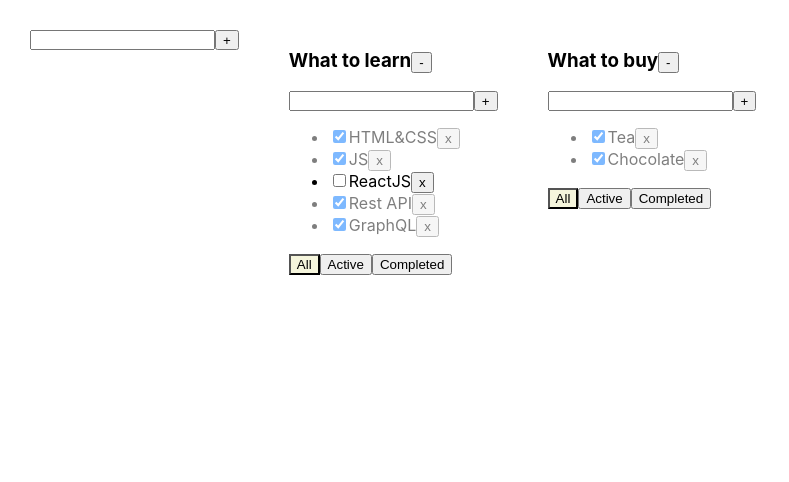
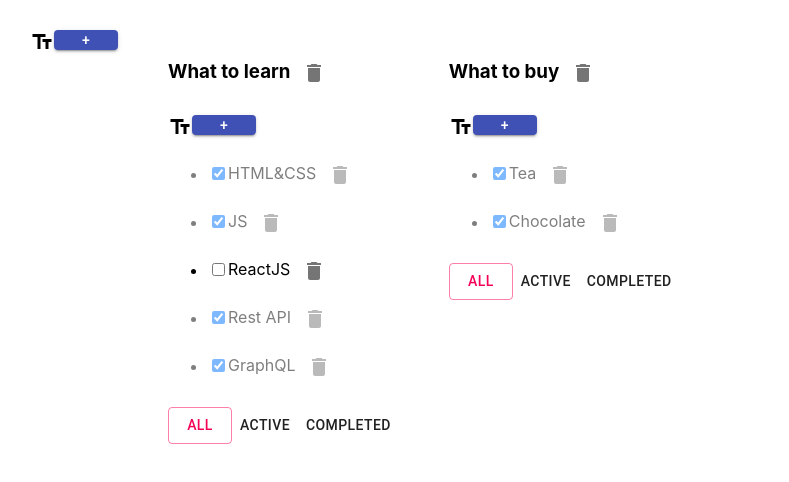
Before and after one commit to vovatum/todolist-offline, a React (Create React App) app: page / in a window 1280 px wide. Shown: the top 482 px of the page, without its empty margins (0-789 px from the left). Built offline with nearby package versions, Linux system fonts and the light colour scheme.

Commit message:
Todolist - TS - 07 - material-ui <7

```diff
--- a/package.json
+++ b/package.json
@@ -3,6 +3,8 @@
   "version": "0.1.0",
   "private": true,
   "dependencies": {
+    "@material-ui/core": "^4.11.0",
+    "@material-ui/icons": "^4.9.1",
     "@testing-library/jest-dom": "^4.2.4",
     "@testing-library/react": "^9.3.2",
     "@testing-library/user-event": "^7.1.2",
--- a/src/AddItemForm.tsx
+++ b/src/AddItemForm.tsx
@@ -1,4 +1,6 @@
 import React, {ChangeEvent, useState} from "react";
+import {Button} from "@material-ui/core";
+import {TextFields} from "@material-ui/icons";
 
 type AddItemFormPropsType = {
     addItem: (title: string) => void
@@ -27,12 +29,16 @@ function AddItemForm(props: AddItemFormPropsType) {
     return (
         <div>
             <div className={'inbuer'}>
-                <input value={title}
-                       onChange={onChangeHandler}
-                       onKeyPress={onKeyPressHandler}
-                       className={error ? 'error' : ''}
+                <TextFields
+                    variant={''}
+                    value={title}
+                    onChange={onChangeHandler}
+                    onKeyPress={onKeyPressHandler}
+                    className={error ? 'error' : ''}
                 />
-                <button onClick={onAddItem}>+</button>
+                <Button variant='contained'
+                        color='primary'
+                        onClick={onAddItem}>+</Button>
             </div>
             <div>
                 {error && <div className={'error-message'}>{error}</div>}
--- a/src/Todolist.tsx
+++ b/src/Todolist.tsx
@@ -2,6 +2,8 @@ import React, {ChangeEvent} from "react";
 import {FilterValuesType} from "./App";
 import AddItemForm from "./AddItemForm";
 import {EditedSpan} from "./EditedSpan";
+import {Button, IconButton} from "@material-ui/core";
+import {Delete} from "@material-ui/icons";
 
 export type TaskType = {
     id: string
@@ -34,6 +36,7 @@ export function Todolist(props: PropsType) {
     const onAllClickHandler = () => props.changeFilter('all', props.id)
     const onCompletedClickHandler = () => props.changeFilter('completed', props.id)
 
+    // @ts-ignore
     return (
         <div>
             <div>
@@ -41,7 +44,9 @@ export function Todolist(props: PropsType) {
                     <EditedSpan value={props.title}
                                 changeTitle={onChangeTodolistTitle}
                     />
-                    <button onClick={onRemoveTodolist}>-</button>
+                    <IconButton onClick={onRemoveTodolist}>
+                        <Delete/>
+                    </IconButton>
                 </h3>
             </div>
             <AddItemForm addItem={onAddTask}/>
@@ -63,26 +68,29 @@ export function Todolist(props: PropsType) {
                             <EditedSpan value={task.title}
                                         changeTitle={onChangeTaskTitle}
                             />
-                            <button onClick={onClickHandler}
-                            >х
-                            </button>
+                            <IconButton onClick={onClickHandler}>
+                                <Delete/>
+                            </IconButton>
                         </li>
                     })
                 }
             </ul>
             <div>
-                <button
+                <Button
                     className={props.filter === 'all' ? 'active-filter' : ''}
-                    onClick={onAllClickHandler}>All
-                </button>
-                <button
+                    onClick={onAllClickHandler}
+                    color={"secondary"}
+                    variant={"outlined"}
+                >All
+                </Button>
+                <Button
                     className={props.filter === 'active' ? 'active-filter' : ''}
                     onClick={onRemoveTask}>Active
-                </button>
-                <button
+                </Button>
+                <Button
                     className={props.filter === 'completed' ? 'active-filter' : ''}
                     onClick={onCompletedClickHandler}>Completed
-                </button>
+                </Button>
             </div>
         </div>
     )
```
Also changed, not shown: 1 other file (tests, documents, lock files or other folders).
